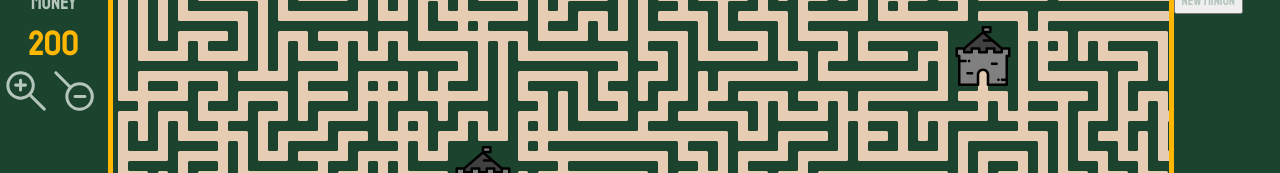
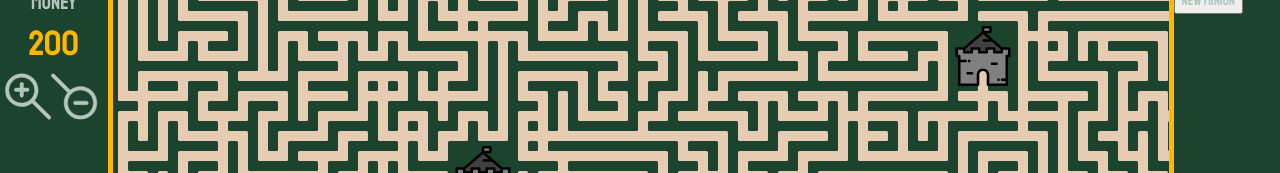
Before and after one commit to vadim-nest/aMAZEthing, a React (Vite) app in the folder Client/: page /game in a window 1280 px wide. Shown: the part 419-592 px from the top of the page. Built offline with nearby package versions, Linux system fonts and the light colour scheme.

Commit message:
style: create stateless react component SVG for zoom buttons

```diff
--- a/Client/src/components/leftBar.tsx
+++ b/Client/src/components/leftBar.tsx
@@ -3,9 +3,10 @@ import { TowerType } from '../utils/types';
 import FlagSVG from './flagSVG';
 import MediaQuery from 'react-responsive';
 import { useAppSelector } from '../features/hooks';
-import zoomInSVG from '../assets/game-different/search-3079.svg'
-import zoomOutSVG from '../assets/game-different/search-3080.svg'
+// import zoomInSVG from '../assets/game-different/search-3079.svg'
+// import zoomOutSVG from '../assets/game-different/search-3080.svg'
 import React from 'react';
+import ZoomInOutSVG from './zoomButtonsSVG';
 
 function LeftBar({setBoxSize, minBoxSize, maxBoxSize, currentMinion, currentTile, currentTower, setCurrentTower}: {
   setBoxSize: React.Dispatch<React.SetStateAction<number>>,
@@ -69,12 +70,12 @@ function LeftBar({setBoxSize, minBoxSize, maxBoxSize, currentMinion, currentTile
         </div>}
 
         <div className='zoom-buttons'>
-          <button onClick={() => zoomIn(10)}>
-            <img className='zoomInButton' src={zoomInSVG} alt="" />
-          </button>
-          <button onClick={() => zoomOut(10)}>
-            <img className='zoomOutButton' src={zoomOutSVG} alt="" />
-          </button>
+          <div className='zoomInButton' onClick={() => zoomIn(10)}>
+            <ZoomInOutSVG inOrOut='zoomInSVG' />
+          </div>
+          <div className='zoomOutButton' onClick={() => zoomOut(10)}>
+            <ZoomInOutSVG inOrOut='zoomOutSVG' />
+          </div>
         </div>
     </div>
   );
--- a/Client/src/components/minion.tsx
+++ b/Client/src/components/minion.tsx
@@ -1,7 +1,7 @@
 import React from 'react';
 import '../css/minion.css';
 import { minionType, TowerType } from '../utils/types';
-import AnimalSVG from './animal-svg';
+import AnimalSVG from './animalsSVG';
 
 function Minion({boxSize, minion, setCurrentMinion, setCurrentTile, setCurrentTower}: {
   boxSize: number,
--- /dev/null
+++ b/Client/src/components/zoomButtonsSVG.tsx
@@ -0,0 +1,18 @@
+import '../css/towerSVG.css'
+// const zoomInSVG = ({inOrOut}: {inOrOut: string}) =>
+const ZoomInOutSVG = ({inOrOut}: {inOrOut: string}) =>
+(
+  <svg xmlns="http://www.w3.org/2000/svg" version="1.1" width="256" height="256" viewBox="0 0 256 256">
+
+    <defs>
+    </defs>
+    <g stroke="none" stroke-width="0" stroke-dasharray="none" stroke-linecap="butt" stroke-linejoin="miter" stroke-miterlimit="10" fill="none" fill-rule="nonzero" opacity="1" transform="translate(1.4065934065934016 1.4065934065934016) scale(2.81 2.81)" >
+	  <path className='zoomInOutSVG' d="M 80.496 9.503 c -12.65 -12.65 -33.236 -12.65 -45.887 0 c 0 0 0 0 0 0 C 22.795 21.319 22.018 40.051 32.27 52.78 L 1.025 84.025 c -1.367 1.366 -1.367 3.583 0 4.949 C 1.708 89.658 2.604 90 3.5 90 s 1.792 -0.342 2.475 -1.025 L 37.219 57.73 c 5.914 4.764 13.123 7.149 20.333 7.149 c 8.309 0 16.618 -3.162 22.943 -9.488 C 93.147 42.739 93.147 22.155 80.496 9.503 z M 75.547 50.441 c -9.922 9.921 -26.066 9.921 -35.988 0 c -9.922 -9.922 -9.922 -26.066 0 -35.988 v 0 c 9.921 -9.922 26.066 -9.922 35.988 0 S 85.469 40.52 75.547 50.441 z" stroke="none" stroke-width="1" stroke-dasharray="none" stroke-linecap="butt" stroke-linejoin="miter" stroke-miterlimit="10" fill="#B4C6BC" fill-rule="nonzero" opacity="1" transform=" matrix(1 0 0 1 0 0) "/>
+	  <path className='zoomInOutSVG' d="M 57.553 46.243 c -1.933 0 -3.5 -1.567 -3.5 -3.5 V 20.446 c 0 -1.933 1.567 -3.5 3.5 -3.5 s 3.5 1.567 3.5 3.5 v 22.297 C 61.053 44.676 59.485 46.243 57.553 46.243 z" stroke="none" stroke-width="1" stroke-dasharray="none" stroke-linecap="butt" stroke-linejoin="miter" stroke-miterlimit="10" fill="#B4C6BC" fill-rule="nonzero" opacity="1" transform=" matrix(1 0 0 1 0 0) " />
+	  <path className={inOrOut} d="M 68.702 35.095 H 46.404 c -1.933 0 -3.5 -1.567 -3.5 -3.5 s 1.567 -3.5 3.5 -3.5 h 22.298 c 1.933 0 3.5 1.567 3.5 3.5 S 70.635 35.095 68.702 35.095 z" stroke="none" stroke-width="1" stroke-dasharray="none" stroke-linecap="butt" stroke-linejoin="miter" stroke-miterlimit="10" fill="#B4C6BC" fill-rule="nonzero" opacity="1" transform=" matrix(1 0 0 1 0 0) " />
+    </g>
+  </svg>
+);
+
+// const ZoomButtonSVG = zoomInSVG;
+export default ZoomInOutSVG;
--- a/Client/src/css/leftBar.css
+++ b/Client/src/css/leftBar.css
@@ -80,7 +80,7 @@
   background-color: red;
 } */
 
-.zoom-buttons button {
+/* .zoom-buttons button {
   flex-direction: column-reverse;
   background-color: var(--main-green);
   border: none;
@@ -94,8 +94,50 @@
 
 .zoomInButton {
   transform: scaleX(-1);
+} */
+
+/* .zoomOutButton {
+  transform: rotate(90deg);
+} */
+
+/* .zoomInSVG {
+  fill: var(--white-green);
+  stroke: var(--white-green);
+} */
+
+.zoom-buttons {
+  display: flex;
+  margin-left: 5px;
+}
+
+.zoomInOutSVG {
+  fill: var(--white-green);
+  stroke: var(--white-green);
+}
+
+.zoomInButton, .zoomOutButton {
+  width: 45%;
+  cursor: pointer;
+}
+
+.zoom-buttons:hover {
+  fill: var(--white);
+}
+
+.zoomInButton {
+  transform: scaleX(-1);
 }
 
 .zoomOutButton {
   transform: rotate(90deg);
 }
+
+.zoomInSVG {
+  fill: var(--white-green);
+  stroke: var(--white-green);
+}
+
+.zoomOutSVG {
+  fill: none;
+  stroke: none;
+}
```
Also changed, not shown: Client/src/components/animalsSVG.tsx (renamed from Client/src/components/animal-svg.tsx).
